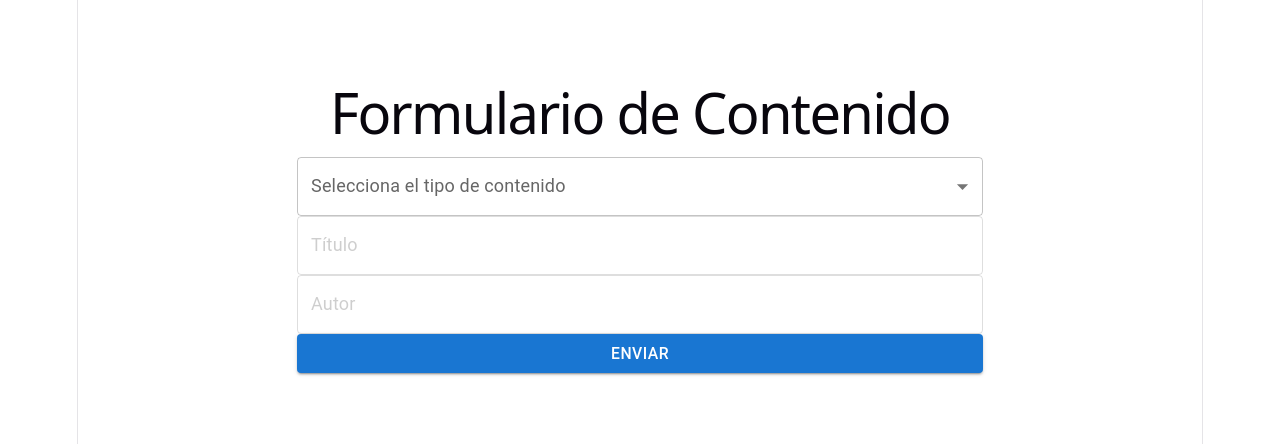
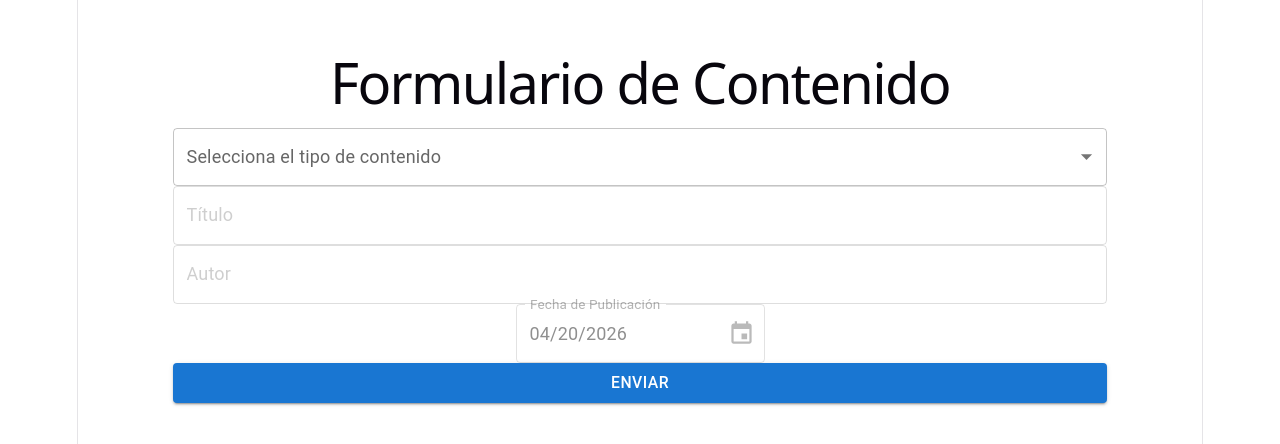
Before and after one commit to JuananA1000/FormularioConHijos, a React (Vite) app: page / in a window 1280 px wide. Shown: the part 180-624 px from the top of the page. Built offline with nearby package versions, Linux system fonts and the light colour scheme.

Commit message:
FEAT: Añadir campo de fecha de publicación (falta formato)

```diff
--- a/src/App.jsx
+++ b/src/App.jsx
@@ -8,6 +8,11 @@ import { TextoContent } from './components/contents/TextoContent';
 import { Contents } from './components/Contents';
 
 import { TextField, Button, Box, Typography, MenuItem } from '@mui/material';
+import { LocalizationProvider } from '@mui/x-date-pickers/LocalizationProvider';
+import { AdapterDayjs } from '@mui/x-date-pickers/AdapterDayjs';
+import { DatePicker } from '@mui/x-date-pickers/DatePicker';
+import dayjs from 'dayjs';
+
 
 import './App.css';
 
@@ -24,6 +29,7 @@ const App = () => {
       tipoDeContenido: '',
       titulo: '',
       autor: '',
+      fechaDePublicacion: dayjs().locale('es'), // Objeto dayjs original (hoy)
 
       videoUrl: '',
       audioUrl: '',
@@ -39,7 +45,7 @@ const App = () => {
 
       const campoExtra = camposPorTipo[values.tipoDeContenido];
 
-      if (!values.titulo || !values.autor || !values[campoExtra]) {
+      if (!values.titulo || !values.autor || !values.fechaDePublicacion || !values[campoExtra]) {
         alert(`Por favor, completa TODOS LOS CAMPOS para el contenido de ${values.tipoDeContenido}.`);
         return;
       }
@@ -49,6 +55,7 @@ const App = () => {
         tipoDeContenido: values.tipoDeContenido,
         titulo: values.titulo,
         autor: values.autor,
+        fechaDePublicacion: dayjs(values.fechaDePublicacion).format('DD-MM-YYYY'),
         [campoExtra]: values[campoExtra], // Propiedad dinámica
       };
 
@@ -133,6 +140,28 @@ const App = () => {
               disabled={!formik.values.tipoDeContenido}
             />
 
+            <LocalizationProvider dateAdapter={AdapterDayjs}>
+              <DatePicker
+                fullWidth
+                id='fechaDePublicacion'
+                name='fechaDePublicacion'
+                label='Fecha de Publicación'
+                value={formik.values.fechaDePublicacion}
+                onChange={(newValue) => formik.setFieldValue('fechaDePublicacion', newValue)}
+                sx={!formik.values.tipoDeContenido ? { opacity: 0.5 } : {}}
+                renderInput={(params) => (
+                  <TextField
+                    {...params}
+                    fullWidth
+                    onBlur={formik.handleBlur}
+                    error={formik.touched.fechaDePublicacion && Boolean(formik.errors.fechaDePublicacion)}
+                    helperText={formik.touched.fechaDePublicacion && formik.errors.fechaDePublicacion}
+                    disabled={!formik.values.tipoDeContenido}
+                  />
+                )}
+              />
+            </LocalizationProvider>
+
             {formik.values.tipoDeContenido === 'video' && <VideoContent formik={formik} />}
             {formik.values.tipoDeContenido === 'audio' && <AudioContent formik={formik} />}
             {formik.values.tipoDeContenido === 'texto' && <TextoContent formik={formik} />}
```
